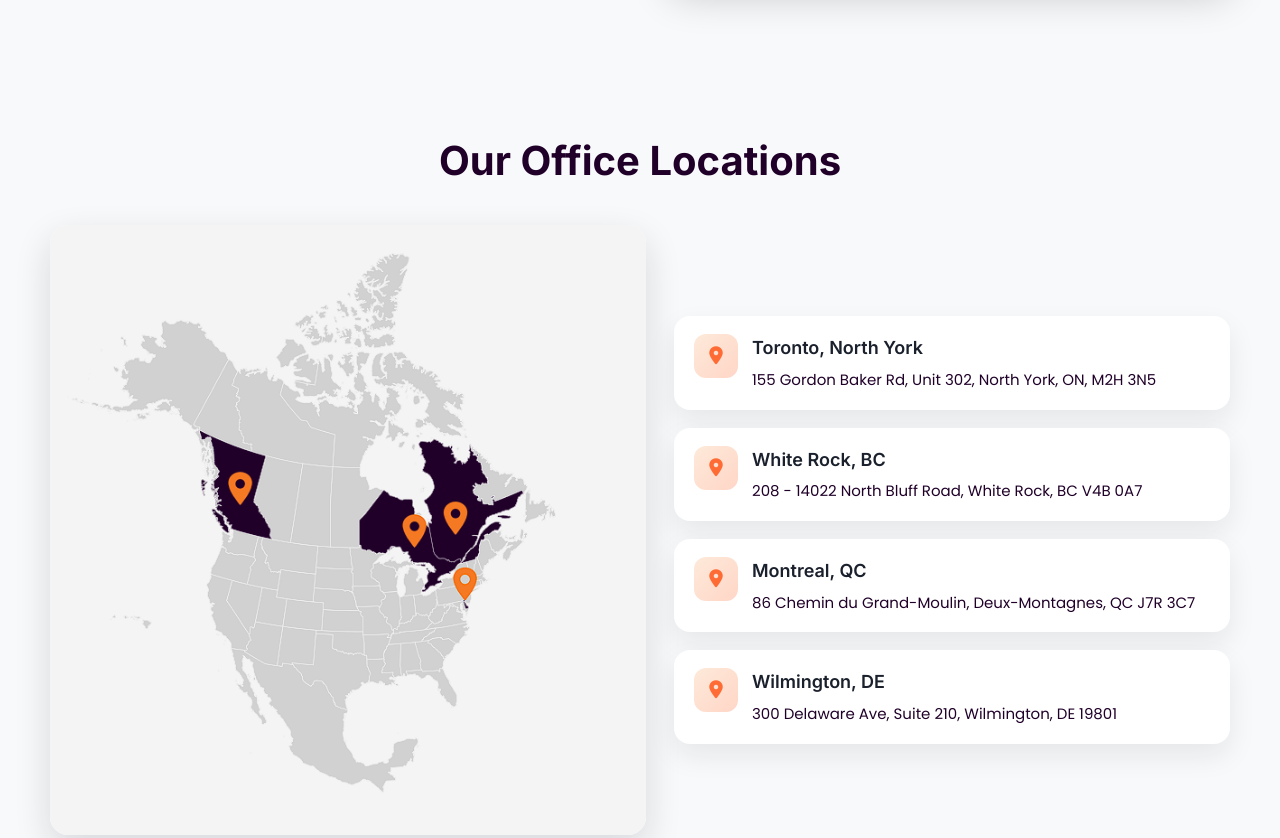
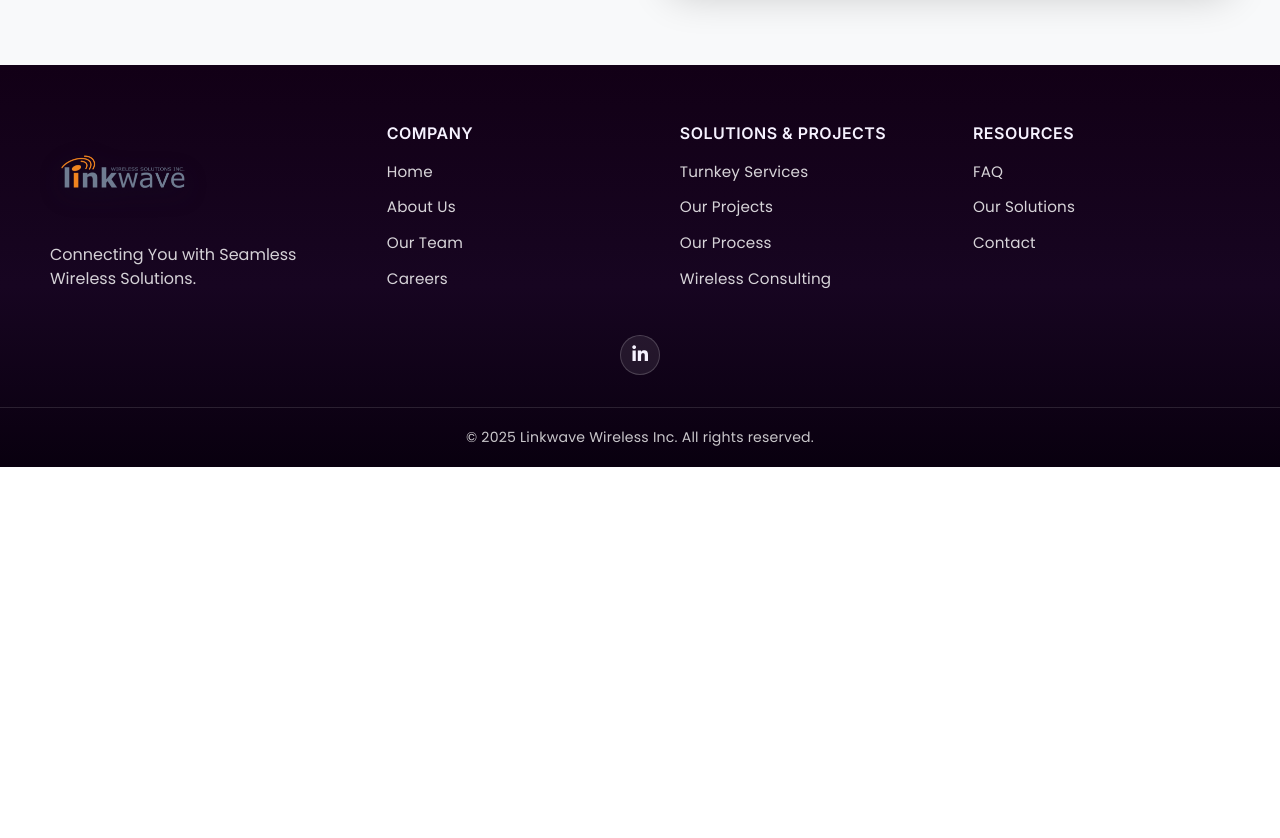
Before and after one commit to mxke-d/LinkWave-Project, a plain HTML site: page faq.html in a window 1280 px wide. Shown: the part 3480-4318 px from the top of the page. After the commit the page ends 3947 px from the top, so only its background shows below. Drawn offline with Linux system fonts and the light colour scheme.

Commit message:
more small fixes

```diff
--- a/faq.html
+++ b/faq.html
@@ -370,52 +370,6 @@
                     </div>
                 </div>
             </div>
-            <div class="contact-offices">
-                <h3 class="contact-offices__title">Our Office Locations</h3>
-                <div class="contact-offices__grid">
-                    <div class="contact-offices__map">
-                        <img src="index_images/maplinkwave.png" alt="Linkwave office locations map">
-                    </div>
-                    <ul class="contact-offices__list">
-                        <li class="contact-offices__item">
-                            <div class="contact-offices__icon">
-                                <i class="fas fa-map-marker-alt"></i>
-                            </div>
-                            <div class="contact-offices__details">
-                                <h4>Toronto, North York</h4>
-                                <p>155 Gordon Baker Rd, Unit 302, North York, ON, M2H 3N5</p>
-                            </div>
-                        </li>
-                        <li class="contact-offices__item">
-                            <div class="contact-offices__icon">
-                                <i class="fas fa-map-marker-alt"></i>
-                            </div>
-                            <div class="contact-offices__details">
-                                <h4>White Rock, BC</h4>
-                                <p>208 - 14022 North Bluff Road, White Rock, BC V4B 0A7</p>
-                            </div>
-                        </li>
-                        <li class="contact-offices__item">
-                            <div class="contact-offices__icon">
-                                <i class="fas fa-map-marker-alt"></i>
-                            </div>
-                            <div class="contact-offices__details">
-                                <h4>Montreal, QC</h4>
-                                <p>86 Chemin du Grand-Moulin, Deux-Montagnes, QC J7R 3C7</p>
-                            </div>
-                        </li>
-                        <li class="contact-offices__item">
-                            <div class="contact-offices__icon">
-                                <i class="fas fa-map-marker-alt"></i>
-                            </div>
-                            <div class="contact-offices__details">
-                                <h4>Wilmington, DE</h4>
-                                <p>300 Delaware Ave, Suite 210, Wilmington, DE 19801</p>
-                            </div>
-                        </li>
-                    </ul>
-                </div>
-            </div>
         </div>
     </section>
 
```
Also changed, not shown: learn.html (+0 -46 lines).
